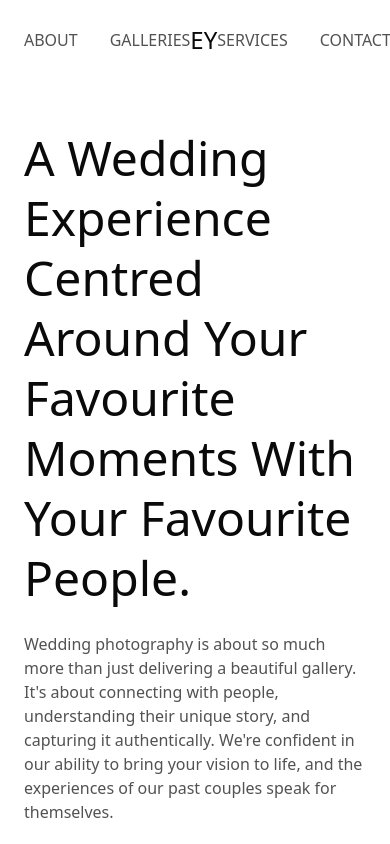
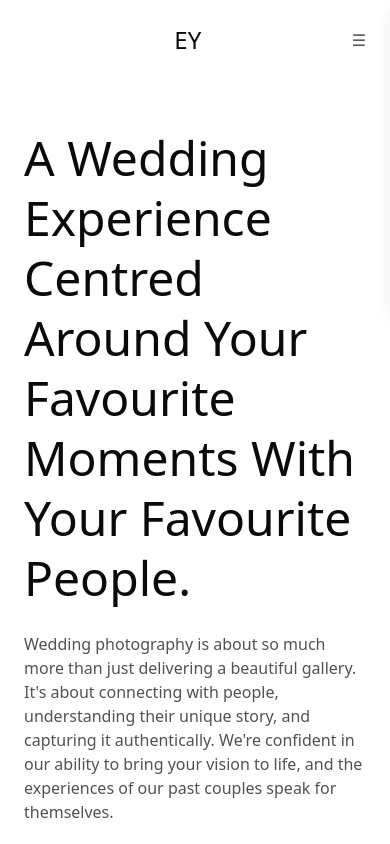
Before and after one commit to anthonyyoussef01/ey-photo, a React (Vite) app: page / in a window 390 px wide. Shown: the top 844 px of the page. Built offline with nearby package versions, Linux system fonts and the light colour scheme.

Commit message:
Navigation Updates:
- Added burger menu
- Added react-scroll to scroll to the correct section when clicking a nav button
- About currently directs to top of page. This is temporary until I create an about section

```diff
--- a/src/components/Navigation.tsx
+++ b/src/components/Navigation.tsx
@@ -1,47 +1,132 @@
-import { Link } from 'react-router-dom';
+import { useState, useEffect } from 'react';
+import { Link as RouterLink, useNavigate, useLocation } from 'react-router-dom';
+import { Link as ScrollLink, scroller } from 'react-scroll';
 
 const navItems = [
-  { label: "ABOUT", path: "/#about" },
-  { label: "GALLERIES", path: "/#galleries" },
+  { label: "ABOUT", path: "about" },
+  { label: "GALLERIES", path: "galleries" },
   { label: "SERVICES", path: "/services" },
-  { label: "CONTACT", path: "/#contact" }
+  { label: "CONTACT", path: "contact" }
 ];
 
 export function Navigation() {
+  const [isOpen, setIsOpen] = useState(false);
+  const [scrollTo, setScrollTo] = useState<string | null>(null);
+  const navigate = useNavigate();
+  const location = useLocation();
+
+  useEffect(() => {
+    if (scrollTo && location.pathname === '/') {
+      scroller.scrollTo(scrollTo, {
+        smooth: true,
+        duration: 500,
+      });
+      setScrollTo(null);
+    }
+  }, [location, scrollTo]);
+
+  const handleScrollLinkClick = (path: string) => {
+    if (location.pathname !== '/') {
+      setScrollTo(path);
+      navigate('/');
+    } else {
+      scroller.scrollTo(path, {
+        smooth: true,
+        duration: 500,
+      });
+    }
+  };
+
+  const toggleMenu = () => {
+    setIsOpen(!isOpen);
+  };
+
   return (
     <nav className="fixed top-0 left-0 right-0 z-50 bg-white/80 backdrop-blur-sm">
       <div className="max-w-screen-2xl mx-auto px-6 py-6 flex items-center justify-between">
         <div className="flex-1">
-          <ul className="flex gap-8">
+          <ul className="hidden md:flex gap-8">
             {navItems.slice(0, 2).map((item) => (
               <li key={item.label}>
-                <Link
-                  to={item.path}
-                  className="text-neutral-600 hover:text-black transition-colors"
+                <span
+                  onClick={() => handleScrollLinkClick(item.path)}
+                  className="text-neutral-600 hover:text-black transition-colors cursor-pointer"
                 >
                   {item.label}
-                </Link>
+                </span>
               </li>
             ))}
           </ul>
         </div>
 
-        <Link to="/" className="flex-1 text-center text-2xl font-light">EY</Link>
+        <RouterLink to="/" className="flex-1 text-center text-2xl font-light">EY</RouterLink>
 
         <div className="flex-1 flex justify-end">
-          <ul className="flex gap-8">
+          <ul className="hidden md:flex gap-8">
             {navItems.slice(2).map((item) => (
               <li key={item.label}>
-                <Link
-                  to={item.path}
-                  className="text-neutral-600 hover:text-black transition-colors"
-                >
-                  {item.label}
-                </Link>
+                {item.path.startsWith('/') ? (
+                  <RouterLink
+                    to={item.path}
+                    className="text-neutral-600 hover:text-black transition-colors"
+                  >
+                    {item.label}
+                  </RouterLink>
+                ) : (
+                  <span
+                    onClick={() => handleScrollLinkClick(item.path)}
+                    className="text-neutral-600 hover:text-black transition-colors cursor-pointer"
+                  >
+                    {item.label}
+                  </span>
+                )}
               </li>
             ))}
           </ul>
         </div>
+
+        <button
+          className="md:hidden text-neutral-600 hover:text-black transition-colors"
+          onClick={toggleMenu}
+        >
+          ☰
+        </button>
+      </div>
+
+      <div className={`fixed top-0 right-0 w-64 bg-white/80 backdrop-blur-sm shadow-lg transform transition-transform duration-300 ${isOpen ? 'translate-x-0' : 'translate-x-full'} md:hidden`}>
+        <div className="flex justify-end p-6">
+          <button
+            className="text-neutral-600 hover:text-black transition-colors"
+            onClick={toggleMenu}
+          >
+            ☰
+          </button>
+        </div>
+        <ul className="flex flex-col gap-8 p-6">
+          {navItems.map((item) => (
+            <li key={item.label}>
+              {item.path.startsWith('/') ? (
+                <RouterLink
+                  to={item.path}
+                  className="text-neutral-600 hover:text-black transition-colors"
+                  onClick={toggleMenu}
+                >
+                  {item.label}
+                </RouterLink>
+              ) : (
+                <span
+                  onClick={() => {
+                    handleScrollLinkClick(item.path);
+                    toggleMenu();
+                  }}
+                  className="text-neutral-600 hover:text-black transition-colors cursor-pointer"
+                >
+                  {item.label}
+                </span>
+              )}
+            </li>
+          ))}
+        </ul>
       </div>
     </nav>
   );
--- a/src/pages/HomePage.tsx
+++ b/src/pages/HomePage.tsx
@@ -7,7 +7,7 @@ export function HomePage() {
     <>
       {/* Hero Section */}
       <section className="pt-32 pb-20 px-6">
-        <div className="max-w-screen-xl mx-auto">
+        <div className="max-w-screen-xl mx-auto" id="about">
           <div className="grid md:grid-cols-2 gap-12 items-center">
             <div>
               <h1 className="text-5xl font-light leading-tight mb-6">
```
